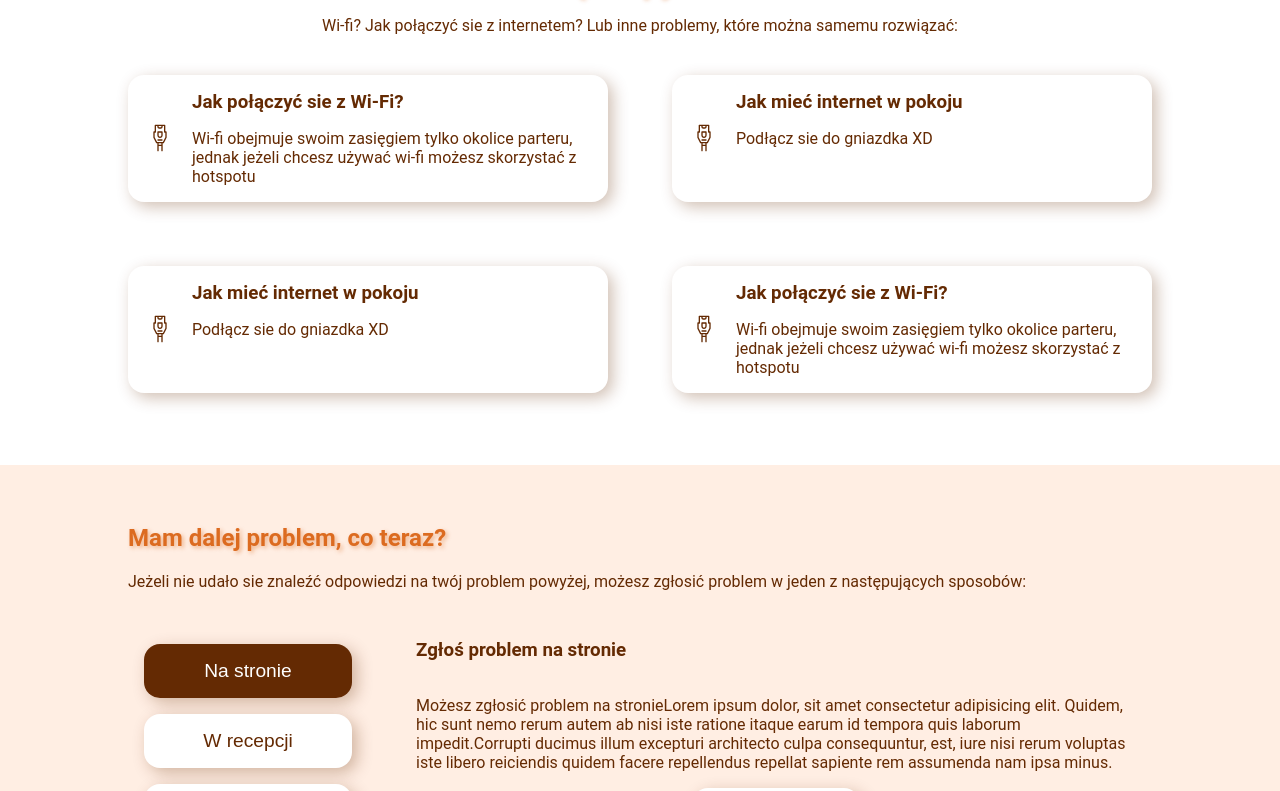
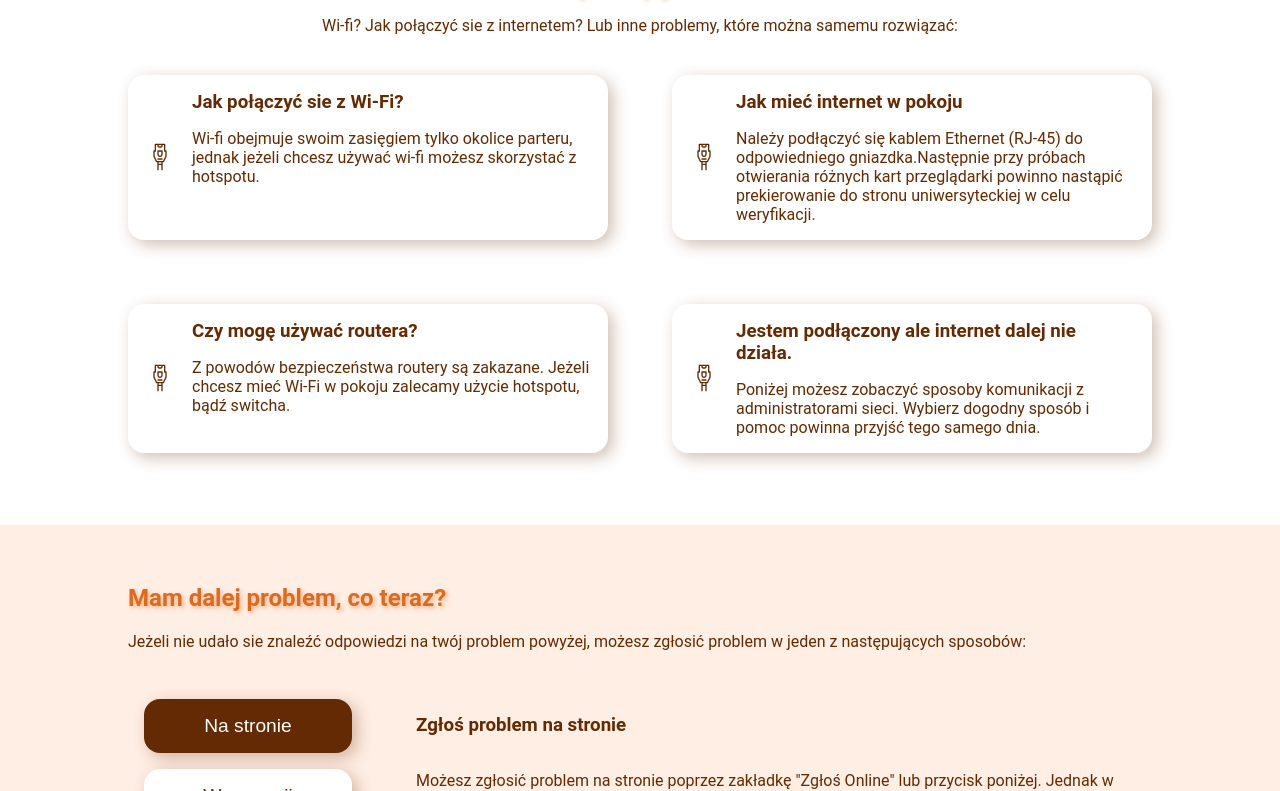
Before and after one commit to PatrykSiekierski/Dorm-Assist, a React (Vite) app in the folder dorm-assist-website/: page / in a window 1280 px wide. Shown: the part 829-1620 px from the top of the page. Built offline with nearby package versions, Linux system fonts and the light colour scheme; no server answers; a web font is replaced by a local one.

Commit message:
Content update
Getting rid of placeholders

```diff
--- a/dorm-assist-website/src/components/Home/faq.jsx
+++ b/dorm-assist-website/src/components/Home/faq.jsx
@@ -16,7 +16,7 @@ export default function FAQ() {
           }}
           info={{
             title: "Jak połączyć sie z Wi-Fi?",
-            text: "Wi-fi obejmuje swoim zasięgiem tylko okolice parteru, jednak jeżeli chcesz używać wi-fi możesz skorzystać z hotspotu",
+            text: "Wi-fi obejmuje swoim zasięgiem tylko okolice parteru, jednak jeżeli chcesz używać wi-fi możesz skorzystać z hotspotu.",
           }}
         />
         <FaqElement
@@ -26,7 +26,10 @@ export default function FAQ() {
           }}
           info={{
             title: "Jak mieć internet w pokoju",
-            text: "Podłącz sie do gniazdka XD",
+            text:
+              "Należy podłączyć się kablem Ethernet (RJ-45) do odpowiedniego gniazdka." +
+              "Następnie przy próbach otwierania różnych kart przeglądarki powinno nastąpić prekierowanie" +
+              " do stronu uniwersyteckiej w celu weryfikacji.",
           }}
         />
         <FaqElement
@@ -35,8 +38,8 @@ export default function FAQ() {
             alt: "placeholder_logo",
           }}
           info={{
-            title: "Jak mieć internet w pokoju",
-            text: "Podłącz sie do gniazdka XD",
+            title: "Czy mogę używać routera?",
+            text: "Z powodów bezpieczeństwa routery są zakazane. Jeżeli chcesz mieć Wi-Fi w pokoju zalecamy użycie hotspotu, bądź switcha.",
           }}
         />
         <FaqElement
@@ -45,8 +48,8 @@ export default function FAQ() {
             alt: "placeholder_logo",
           }}
           info={{
-            title: "Jak połączyć sie z Wi-Fi?",
-            text: "Wi-fi obejmuje swoim zasięgiem tylko okolice parteru, jednak jeżeli chcesz używać wi-fi możesz skorzystać z hotspotu",
+            title: "Jestem podłączony ale internet dalej nie działa.",
+            text: "Poniżej możesz zobaczyć sposoby komunikacji z administratorami sieci. Wybierz dogodny sposób i pomoc powinna przyjść tego samego dnia.",
           }}
         />
       </div>
--- a/dorm-assist-website/src/components/Home/navigation.jsx
+++ b/dorm-assist-website/src/components/Home/navigation.jsx
@@ -5,23 +5,20 @@ const navigationContent = [
   {
     title: "Zgłoś problem na stronie",
     description:
-      "Możesz zgłosić problem na stronie" +
-      "Lorem ipsum dolor, sit amet consectetur adipisicing elit. Quidem, hic sunt nemo rerum autem ab nisi iste ratione itaque earum id tempora quis laborum impedit." +
-      "Corrupti ducimus illum excepturi architecto culpa consequuntur, est, iure nisi rerum voluptas iste libero reiciendis quidem facere repellendus repellat sapiente rem assumenda nam ipsa minus.",
+      'Możesz zgłosić problem na stronie poprzez zakładkę "Zgłoś Online" lub przycisk poniżej. Jednak w celu złożenia zgłoszenia wymagane będzie zalogowanie.',
   },
   {
     title: "Zgłoś problem w recepcji",
     description:
-      "Możesz zgłosić problem w zeszycie przy recepcji. " +
-      "Lorem ipsum dolor, sit amet consectetur adipisicing elit. Quidem, hic sunt nemo rerum autem ab nisi iste ratione itaque earum id tempora quis laborum impedit." +
-      "Corrupti ducimus illum excepturi architecto culpa consequuntur, est, iure nisi rerum voluptas iste libero reiciendis quidem facere repellendus repellat sapiente rem assumenda nam ipsa minus.",
+      "Możesz zgłosić problem w zeszycie przy recepcji. Administratorzy i recepcja regularnie sprawdzają zgłoszone w nim problemy i przychodzą w dogodnym terminie. " +
+      "Wystarczy zostawić numer pokoju, imie i nazwisko, ale opis problemu jest mile widziany.",
   },
   {
-    title: "Zgłoś problem osobiście (tylko w nagłych przypadkach)",
+    title: "Zgłoś problem osobiście (w szczególnych przypadkach)",
     description:
-      "Możesz podejść do pokoju 303 i zapukać, powinien odpowiedzieć jeden z administratorów i Ci pomóc w najszybszym tempie" +
-      "Lorem ipsum dolor, sit amet consectetur adipisicing elit. Quidem, hic sunt nemo rerum autem ab nisi iste ratione itaque earum id tempora quis laborum impedit." +
-      "Corrupti ducimus illum excepturi architecto culpa consequuntur, est, iure nisi rerum voluptas iste libero reiciendis quidem facere repellendus repellat sapiente rem assumenda nam ipsa minus.",
+      "Możesz podejść do pokoju 404 i zapukać, powinien odpowiedzieć jeden z administratorów i Ci pomóc. " +
+      "Prosimy jednak o przychodzenie w ten sposób tylko w ważniejszych przypadkach, a także w rozsądnych godzinach, np. " +
+      "w przypadku przyjścia po godzinie 22:00 administratorzy mogą odmówić pomocy.",
   },
 ];
 
@@ -76,14 +73,7 @@ export default function Navigation() {
           ) : (
             <></>
           )}
-          {/* <button>Navigation button</button> */}
         </div>
-        {/* <p>- Będąc zalogowanym możesz patrzeć na historie swoich zgłoszeń</p>
-        <p>2. Możesz zgłosić problem w zeszycie przy recepcji</p>
-        <p>
-          3. Możesz podejść do pokoju 303 i zapukać, powinien odpowiedzieć jeden
-          z administratorów i Ci pomóc
-        </p> */}
       </div>
     </article>
   );
```
